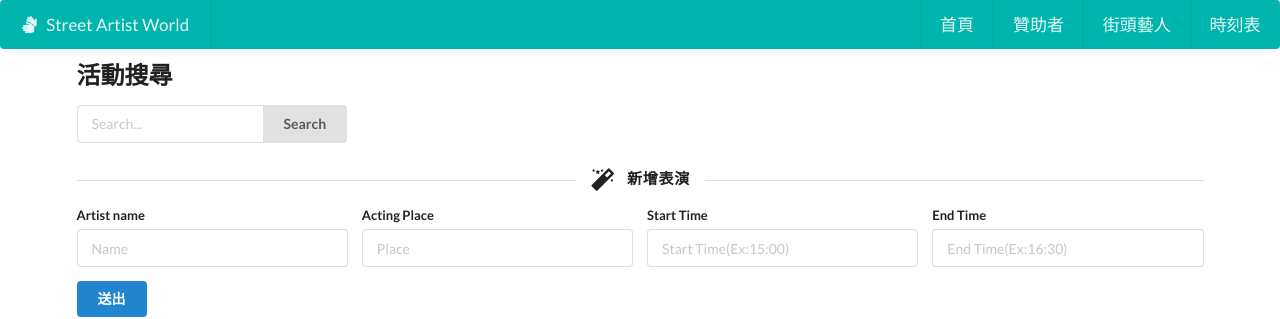
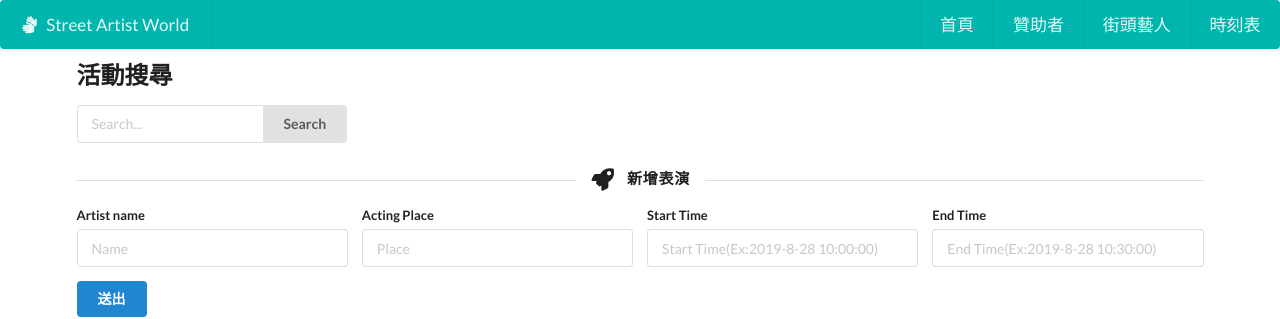
Before and after one commit to FryHardEggToEat/FrontEnd, a React (Create React App) app in the folder egg/: page /timetable in a window 1280 px wide. Shown: the top 319 px of the page. Built offline with nearby package versions, Linux system fonts and the light colour scheme.

Commit message:
Update TimeTable

```diff
--- a/egg/src/components/pages/TimeTable.js
+++ b/egg/src/components/pages/TimeTable.js
@@ -132,7 +132,7 @@ class TimeTable extends Component {
                     <button class="ui button">Search</button>
                 </div>
 
-                <Divider icon="magic icon" description="新增表演" />
+                <Divider icon="rocket icon" description="新增表演" />
                 <div class="ui form">
                     <div class="four fields">
                         <div class="field">
@@ -145,11 +145,11 @@ class TimeTable extends Component {
                         </div>
                         <div class="field">
                             <label>Start Time</label>
-                            <input type="text" placeholder="Start Time(Ex:15:00)" onChange={this.onStartTimeChange} value={this.state.details.startTime}/>
+                            <input type="text" placeholder="Start Time(Ex:2019-8-28 10:00:00)" onChange={this.onStartTimeChange} value={this.state.details.startTime}/>
                         </div>
                         <div class="field">
                             <label>End Time</label>
-                            <input type="text" placeholder="End Time(Ex:16:30)" onChange={this.onEndTimeChange} value={this.state.details.endTime}/>
+                            <input type="text" placeholder="End Time(Ex:2019-8-28 10:30:00)" onChange={this.onEndTimeChange} value={this.state.details.endTime}/>
                         </div>
                     </div>
                 </div>
```
